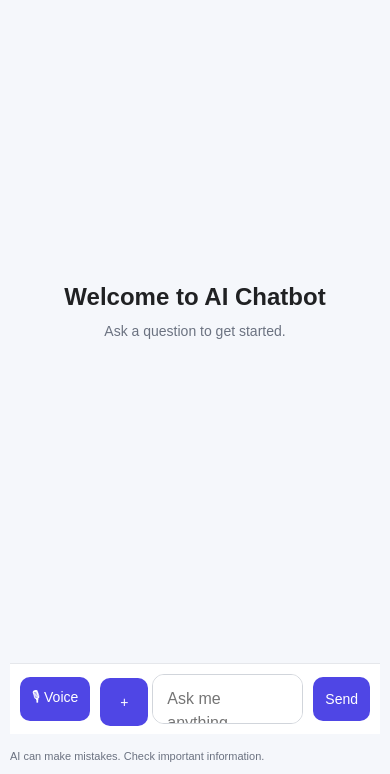
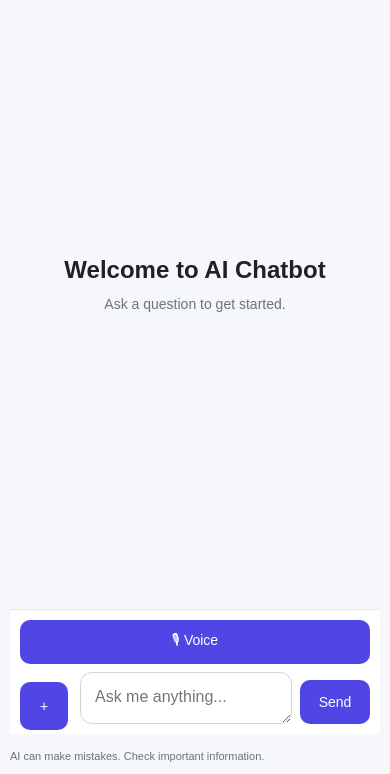
Before and after one commit to abdurrshaik/ai-chatbot, a plain HTML site: page index.html in a window 390 px wide. Shown: the part 70-844 px from the top of the page. Drawn offline with nearby package versions, Linux system fonts and the light colour scheme; no server answers.

Commit message:
Update style.css

```diff
--- a/style.css
+++ b/style.css
@@ -1889,3 +1889,41 @@ overflow: hidden;
         min-width: 120px;
     }
 }
+
+/* Mobile chat composer layout */
+@media (max-width: 600px) {
+    #chatForm {
+        display: grid;
+        grid-template-columns: 52px minmax(0, 1fr) 70px;
+        gap: 8px;
+        align-items: end;
+    }
+
+    #openVoiceBtn {
+        grid-column: 1 / -1;
+        width: 100%;
+        min-height: 44px;
+    }
+
+    #chatForm textarea,
+    #chatForm input {
+        width: 100%;
+        min-width: 0;
+        box-sizing: border-box;
+    }
+
+    #chatForm textarea {
+        grid-column: 2;
+        grid-row: 2;
+        min-height: 52px;
+        max-height: 140px;
+        resize: vertical;
+    }
+
+    #chatForm button[type="submit"] {
+        grid-column: 3;
+        grid-row: 2;
+        min-width: 0;
+        width: 100%;
+    }
+}
```
